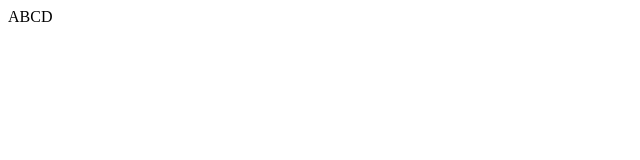
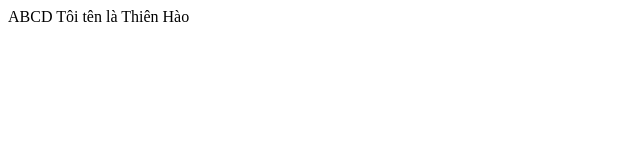
Before and after one commit to thienhao05/TestConfilict, a plain HTML site: page index.html in a window 1280 px wide. Shown: the whole page, without its empty margins (0-640 px from the left). Drawn offline with Linux system fonts and the light colour scheme.

Commit message:
Update index.html

```diff
--- a/index.html
+++ b/index.html
@@ -7,5 +7,6 @@
 </head>
 <body>
     ABCD
+    Tôi tên là Thiên Hào
 </body>
 </html>
```
